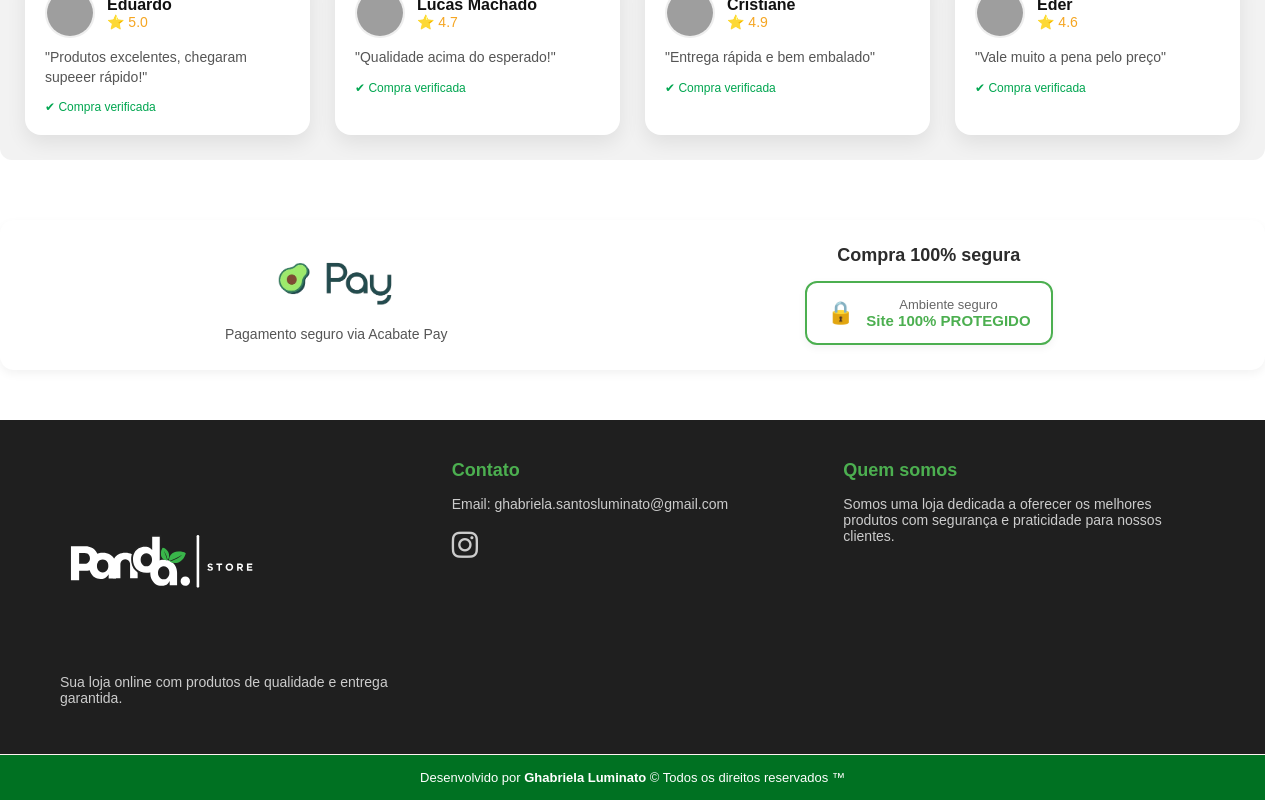
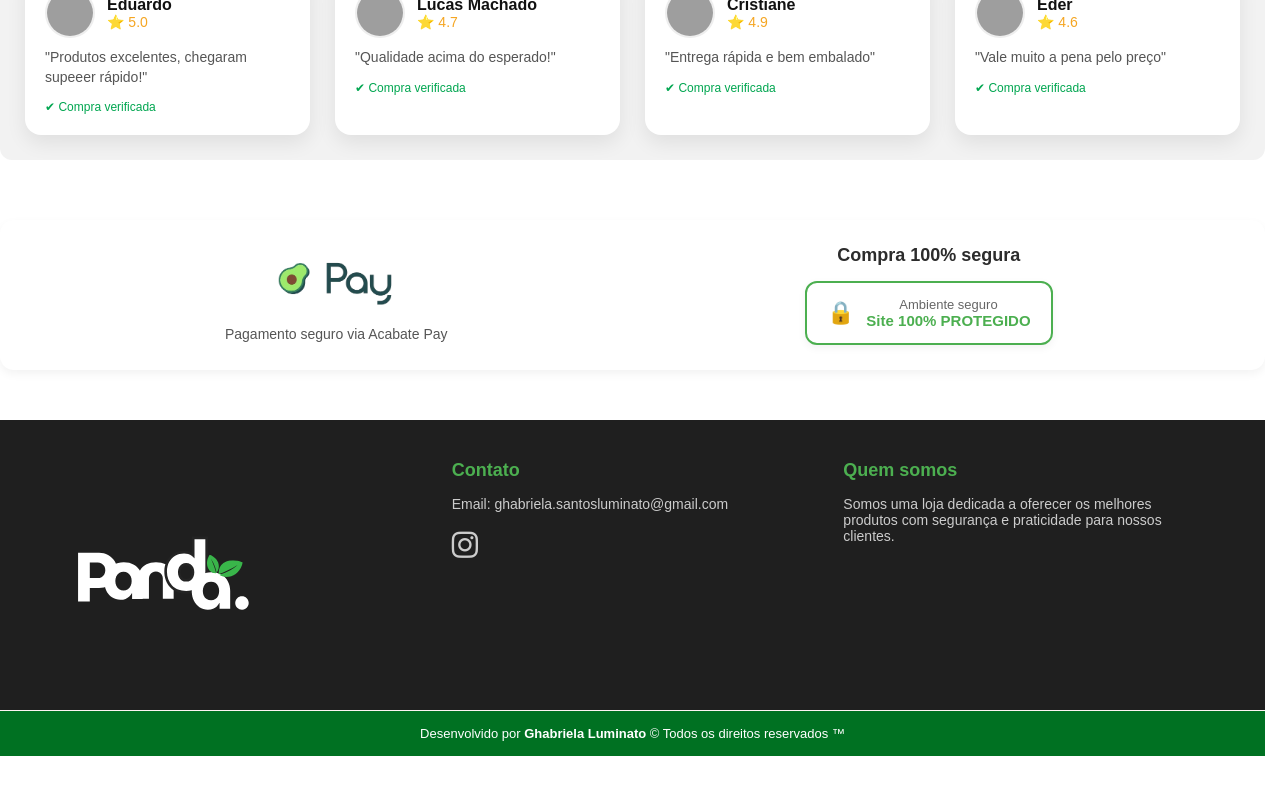
Before and after one commit to Ghabriela-Luminato/DESAFIO-FINAL-LOJA, a React (Vite) app: page / in a window 1280 px wide. Shown: the part 1440-2240 px from the top of the page. After the commit the page ends 2196 px from the top, so only its background shows below. Built offline with nearby package versions, Linux system fonts and the light colour scheme; no server answers; grey boxes are pictures that could not be loaded.

Commit message:
ALTERAÇÕES IMPORTANTES

```diff
--- a/src/components/Footer.jsx
+++ b/src/components/Footer.jsx
@@ -10,9 +10,7 @@ function Footer() {
         {/* LOGO */}
         <div className="footer-col">
          <img src={panda} alt="Logo Panda" className="footer-logo" />
-          <p className="desc">
-            Sua loja online com produtos de qualidade e entrega garantida.
-          </p>
+
         </div>
 
           {/* CONTATO */}
--- a/src/styles/index.css
+++ b/src/styles/index.css
@@ -1396,6 +1396,9 @@ a {
 .footer-col {
   flex: 1;
   min-width: 250px;
+  display: flex;
+  flex-direction: column;
+  justify-content: flex-start;
 }
 
 .footer-col h3 {
@@ -1410,16 +1413,12 @@ a {
   margin-bottom: 8px;
 }
 
-
 .footer-logo {
   width: 200px;
   height: auto;
-  margin-bottom: 10px;
-}
-.desc {
-  font-size: 14px;
-  color: #aaa;
-}
+  margin-top: 10px; /* 🔥 geralmente igual ao espaço do h3 */
+}
+
 
 /* PARTE DE BAIXO FOOTER */
 .footer-bottom {
```
Also changed, not shown: src/assets/panda.svg.
